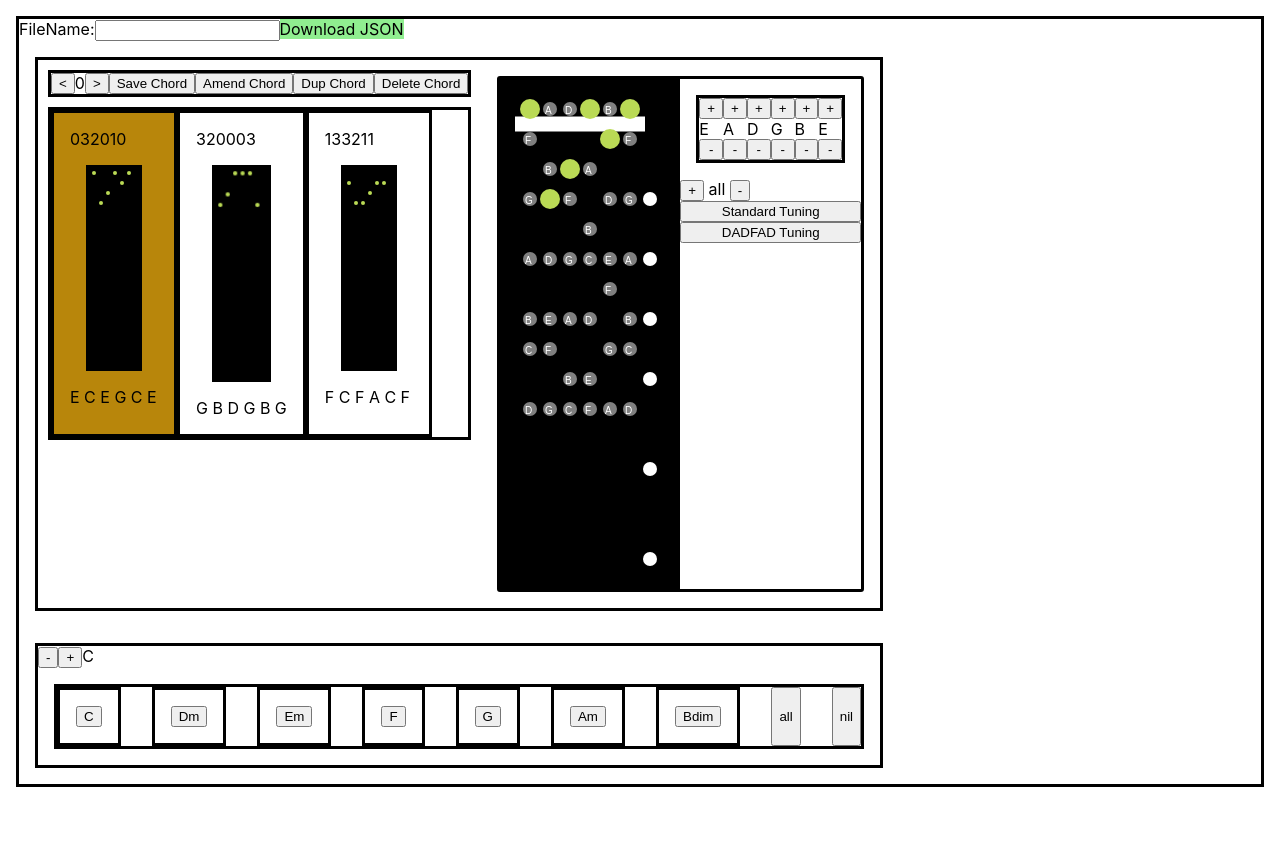
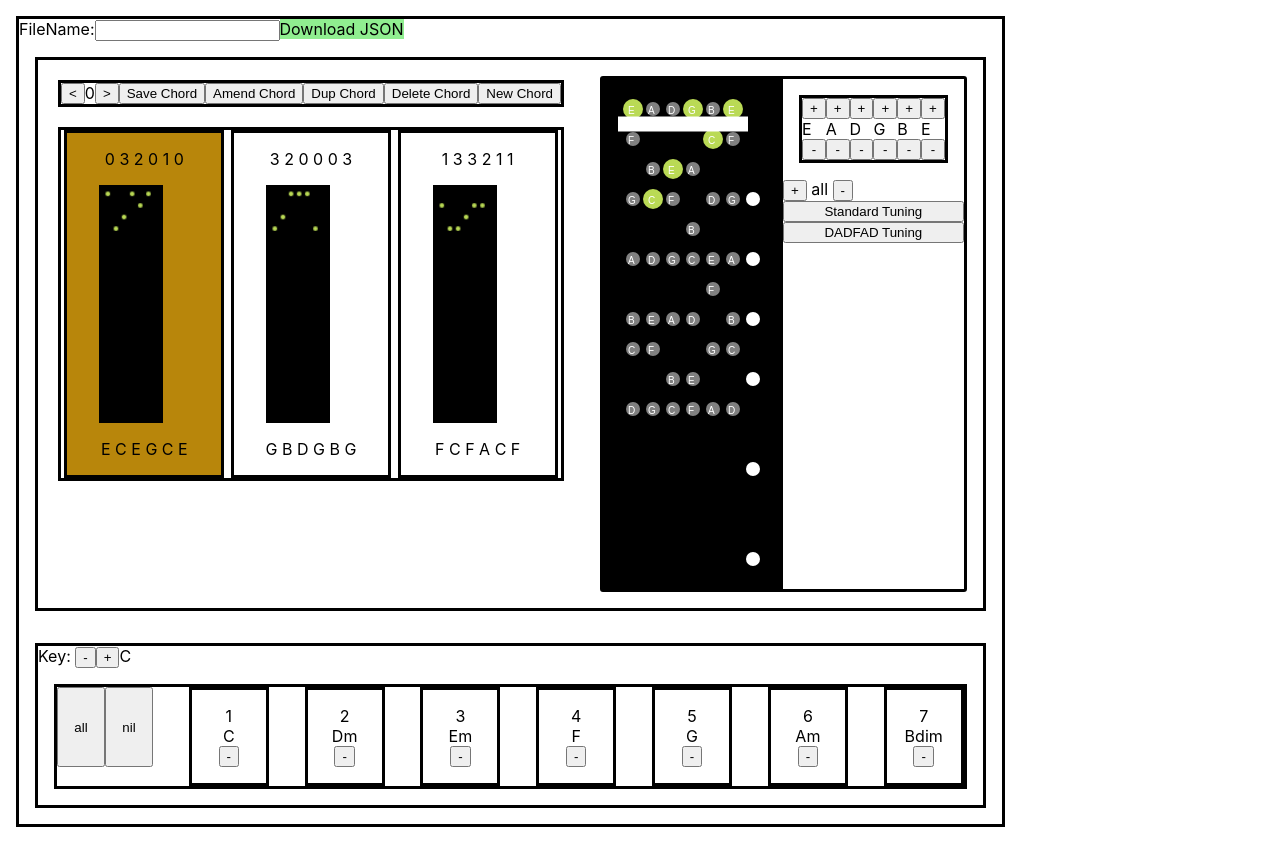
Before and after one commit to gvnmcg/cool-chords, a Next.js app: page /chords-app/FretboardApp in a window 1280 px wide. Before the commit the page ends 803 px from the top, so only its background shows below. Built offline with nearby package versions, Linux system fonts and the light colour scheme.

Commit message:
new chord, format, debug, style, fix: scale

```diff
--- a/components/ChordArrays.tsx
+++ b/components/ChordArrays.tsx
@@ -1,9 +1,6 @@
 import React, { useState, useEffect } from "react";
-import { debug, getFret, noteNames } from "../utils/FretboardConstants";
-import {
-  ChordArr,
-  TuningType,
-} from "./types/FretboardTypes";
+import { debug, getFret, noteNames, chordDebug } from "../utils/FretboardConstants";
+import { ChordArr, TuningType } from "./types/FretboardTypes";
 import styles from "../styles/Chords.module.css";
 import ChordsCanvas from "./ChordsCanvas";
 
@@ -14,8 +11,6 @@ interface ChordArrayControlsProps {
   chordSet: number[];
   setChordSet: (s: number[]) => void;
 }
-
-const chordDebug: boolean = debug || false;
 
 /**
  * Purpose
@@ -38,6 +33,18 @@ const ChordArrayControls = ({
       ...chordSequence,
       {
         notes: chordSet,
+        riff: [[]],
+      },
+    ]);
+    setChordSet([]);
+    if (debug) console.log("amendSequence", chordSequence);
+  };
+
+  const newChord = () => {
+    setChordSequence([
+      ...chordSequence,
+      {
+        notes: [0,0,0,0,0,0],
         riff: [[]],
       },
     ]);
@@ -91,6 +98,7 @@ const ChordArrayControls = ({
         <button onClick={() => amendSequence()}>Amend Chord</button>
         <button onClick={() => duplicateChord()}>Dup Chord</button>
         <button onClick={() => deleteChord()}>Delete Chord</button>
+        <button onClick={() => newChord()}>New Chord</button>
       </div>
 
       <div className={styles.chords}>
@@ -105,13 +113,17 @@ const ChordArrayControls = ({
             }
             key={index}
           >
-            <div>{chord.notes.map((n, str) => getFret(tuning, str, n))}</div>
+            <div>
+              {chord.notes.map((n, str) =>
+                n == 0 ? "X" : getFret(tuning, str, n)
+              )
+              .reduce((acc, noteStr) => acc.concat(noteStr + " "), "")}
+            </div>
             <ChordsCanvas chordSet={chord.notes} tuning={tuning} />
             <div>
-              {chord.notes.reduce(
-                (acc, note) => acc.concat(noteNames[note % 12] + " "),
-                ""
-              )}
+              {chord.notes
+                .map((note) => note == 0 ? "_" : noteNames[note % 12])
+                .reduce((acc, noteStr) => acc.concat(noteStr + " "), "")}
             </div>
           </div>
         ))}
--- a/components/ChordsCanvas.tsx
+++ b/components/ChordsCanvas.tsx
@@ -1,19 +1,11 @@
 import React, { useRef, useEffect, useState } from "react";
-import {
-  debug,
-  getFret,
-} from "../utils/FretboardConstants";
-import {
-  NoteType,
-  TuningType,
-} from "./types/FretboardTypes";
+import { debug, getFret } from "../utils/FretboardConstants";
+import { TuningType } from "./types/FretboardTypes";
 import styles from "../styles/Chords.module.css";
 
 const FRET_SPACING = 10;
 const STR_SPACING = 7;
 const MARGIN = 5;
-
-const initChordNote: NoteType = { fret: 0, str: 0, midi: 0 };
 
 interface ChordsCanvasType {
   chordSet: number[];
--- a/components/Download.tsx
+++ b/components/Download.tsx
@@ -9,7 +9,7 @@ const Download = ({
   chordSequence,
 }: DownloadProps) => {
   const [files, setFiles] = useState("");
-  const [fileName, setFilename] = useState("");
+  const [fileName, setFilename] = useState("sequence");
 
   const handleChange = (event: React.FormEvent) => {
     // const fileReader = new FileReader();
--- a/components/Scale.tsx
+++ b/components/Scale.tsx
@@ -5,6 +5,7 @@ import {
   noteNamesFlats,
   noteNamesSharps,
   scaleIntervals,
+  chordQualities
 } from "../utils/FretboardConstants";
 import { ScaleChordType, ScaleType } from "./types/FretboardTypes";
 import styles from "../styles/Scale.module.css";
@@ -20,7 +21,6 @@ interface ScaleControlsProps {
   setAccidentals: (scale: number) => void;
 }
 
-const chordQualities = ["", "m", "m", "", "", "m", "dim"];
 
 const ScaleControls = ({
   keyNote,
@@ -33,7 +33,6 @@ const ScaleControls = ({
   setAccidentals,
 }: ScaleControlsProps) => {
   const [noteNamesArr, setNoteNamesArr] = useState<string[]>(noteNames);
-  const [keyIndex, setKeyIndex] = useState<number>(0);
 
   const toggleScaleNumber = (scaleNumber: number) => {
     setScaleChord(scaleChord.map((s, i) => (i == scaleNumber ? !s : s)));
@@ -51,63 +50,56 @@ const ScaleControls = ({
     );
   };
 
-  const getKeyNumber = (accidentals: number) => {
-    if (accidentals > 0) {
-      return Math.abs((accidentals * 7) % 12);
-    } else {
-      return Math.abs((accidentals * 5) % 12);
-    }
-  };
-
   useEffect(() => {
-    setNoteNamesArr(accidentals >= 0 ? noteNamesSharps : noteNamesFlats);
-    if (accidentals >= 0) {
-      setKeyIndex(Math.abs((accidentals * 7) % 12));
-      setKeyNote(Math.abs((accidentals * 7) % 12));
-    } else {
-      setKeyIndex(Math.abs((accidentals * 5) % 12));
-      setKeyNote(Math.abs((accidentals * 5) % 12));
-    }
-
-    setScale(scale.map((interval) => (interval + keyNote) % 12));
+    setScale(scaleIntervals.map((interval) => (interval + keyNote) % 12));
+    if (keyNote == -1) setKeyNote(11)
   }, [keyNote, accidentals]);
 
   return (
     <div className={styles.scale}>
-      <div className={styles.key}>
-        <button onClick={() => setKeyNote(keyNote - 1)}> - </button>
-        <button onClick={() => setKeyNote(keyNote + 1)}> + </button>
+      <span>Key: </span>
+      <span className={styles.key}>
+        <button onClick={() => setKeyNote((keyNote - 1) % 12)}> - </button>
+        <button onClick={() => setKeyNote((keyNote + 1) % 12)}> + </button>
         {noteNamesArr[keyNote]}
-      </div>
+      </span>
 
       <div className={styles.chords}>
-        {/* subset */}
-        {scaleIntervals.map((interval, i) => (
-          <div className={styles.chord} key={i}>
-            <button
-              onClick={() => {
-                toggleChord(i);
-              }}
-            >
-              {noteNamesArr[(interval + keyNote) % 12] + chordQualities[i]}
-            </button>
-          </div>
-        ))}
 
-        <button
-          onClick={() => {
-            setScaleChord(scaleChord.map(() => true));
+      <div>
+         <button
+         className={styles.resetButton}
+         onClick={() => {
+           setScaleChord(scaleChord.map(() => true));
           }}
-        >
+          >
           all
         </button>
         <button
+          className={styles.resetButton}
           onClick={() => {
             setScaleChord(scaleChord.map(() => false));
           }}
         >
           nil
         </button>
+
+      </div>
+        {/* subset */}
+        {scaleIntervals.map((interval, i) => (
+          <div className={styles.chord} key={i}>
+            <span>{i+1}</span>
+            {noteNamesArr[(interval + keyNote) % 12] + chordQualities[i]}
+            <button
+              onClick={() => {
+                toggleChord(i);
+              }}
+            >
+            -
+            </button>
+          </div>
+        ))}
+
       </div>
     </div>
   );
--- a/components/Tuning.tsx
+++ b/components/Tuning.tsx
@@ -1,5 +1,5 @@
 import React from "react";
-import { debug, standardTuning, DADFADTuning } from "../utils/FretboardConstants";
+import { debug, tuningDebug, standardTuning, DADFADTuning } from "../utils/FretboardConstants";
 import { TuningType } from "./types/FretboardTypes";
 import TuningView from "./TuningView";
 import styles from "../styles/Tuning.module.css";
@@ -12,8 +12,6 @@ interface TuningControlsProps {
   tuning: TuningType;
   setTuning: (t: TuningType) => void;
 }
-
-const tuningDebug: boolean = debug || false;
 
 const TuningControls = ({ tuning, setTuning }: TuningControlsProps) => {
   const onAnyChange = (strNum: number, turnDir: number) => {
--- a/styles/Chords.module.css
+++ b/styles/Chords.module.css
@@ -1,39 +1,52 @@
-
 .chords {
   display: flex;
   flex-direction: row;
-    margin: 10px;
+  margin: 20px;
   border: 3px solid;
-
 }
 
 .chordNav {
   display: flex;
   flex-direction: row;
-    margin: 10px;
+  margin: 20px;
   border: 3px solid;
-
 }
 
 .chord {
   display: flex;
   flex-direction: column;
+  justify-content: center;
+  text-align: center;
+  margin-left: auto;
+  margin-right: auto;
+
   padding: 1em;
   border: 3px solid;
+  /* max-width: 10rem;
+  min-width: 10rem; */
+  width: 10rem;
 
 }
-
 
 .chordSelected {
   display: flex;
   flex-direction: column;
+  justify-content: center;
+  text-align: center;
+  margin-left: auto;
+  margin-right: auto;
+
   padding: 1em;
   border: 3px solid;
   background-color: darkgoldenrod;
+  /* max-width: 10rem;
+  min-width: 10rem; */
+  width: 10rem;
 }
 
 .canvas {
 
+  width: 4rem;
   border: 3px solid;
   margin: 1em;
 }
--- a/styles/Home.module.css
+++ b/styles/Home.module.css
@@ -6,6 +6,8 @@
   border: 3px solid;
   margin: 1rem;
   padding: 0%;
+  width: fit-content;
+
 }
 
 .chordSequenceSelectionList {
--- a/styles/Scale.module.css
+++ b/styles/Scale.module.css
@@ -4,7 +4,6 @@
     margin: 1em;
     border: 3px solid;
     justify-content: space-between;
-
 }
 
 .chord {
@@ -12,5 +11,12 @@
     flex-direction: column;
     padding: 1em;
     border: 3px solid;
+    width: 5rem;
+    align-items: center;
 
 }
+
+.resetButton {
+    width: 3rem;
+    height: 5rem;
+}
--- a/utils/FretboardConstants.ts
+++ b/utils/FretboardConstants.ts
@@ -1,6 +1,11 @@
 // [[[ Weird Constants ]]]
 
 export const debug: boolean = !true;
+export const sequenceDebug: boolean = !true;
+export const chordDebug: boolean = !true;
+export const tuningDebug: boolean = !true;
+export const fretboardDebug: boolean = !true;
+export const fretboardCanvasDebug: boolean = !true;
 
 import { NoteType, TuningType } from "../components/types/FretboardTypes";
 
@@ -58,6 +63,7 @@ export const noteNames = noteNamesSharps;
 
 export const scaleNumbers = [1, 0, 2, 0, 3, 4, 0, 5, 0, 6, 0, 7, 1];
 export const scaleIntervals = [0, 2, 4, 5, 7, 9, 11];
+export const chordQualities = ["", "m", "m", "", "", "m", "dim"];
 
 export const standardTuning: number[] = [40, 45, 50, 55, 59, 64];
 export const DADFADTuning: number[] = [38, 45, 50, 54, 57, 62];
```
Also changed, not shown: components/FretboardCanvas.tsx (+38 -14 lines). Lines whose indentation alone changed are shown as unchanged.
